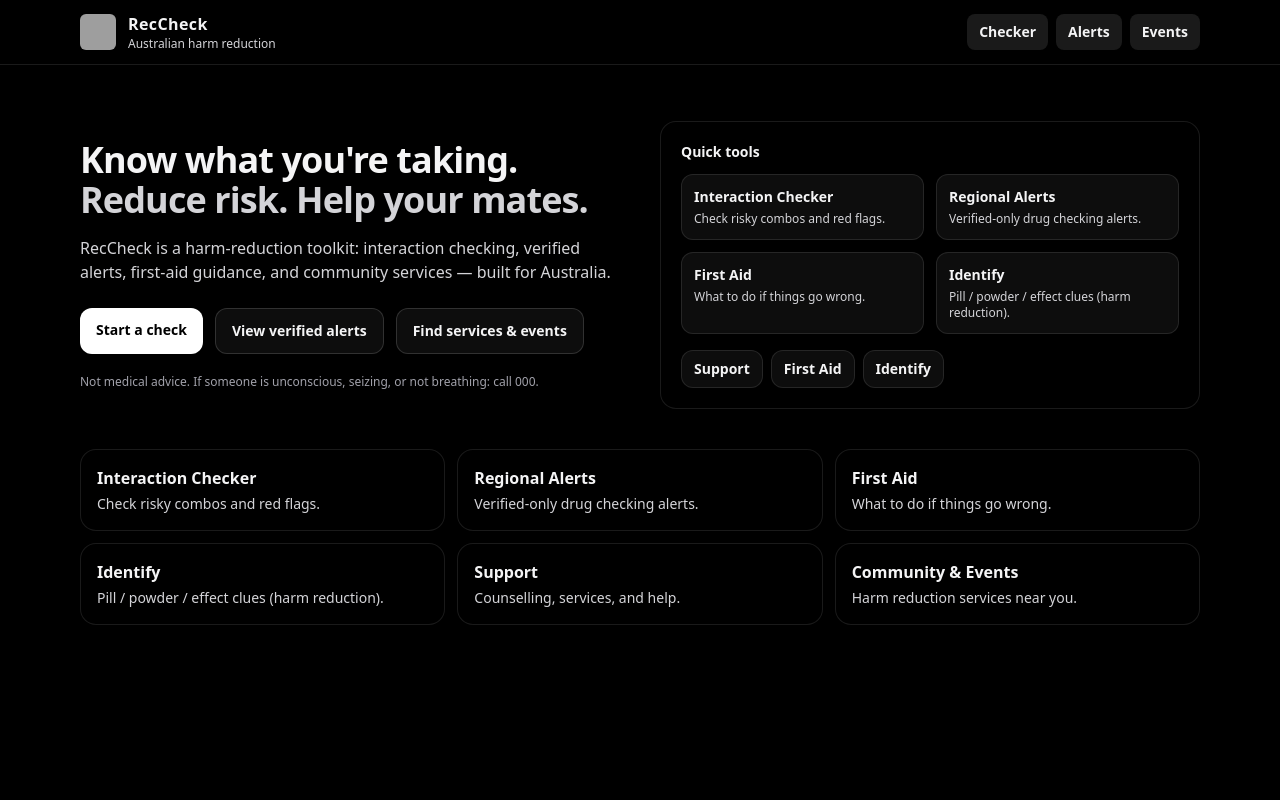
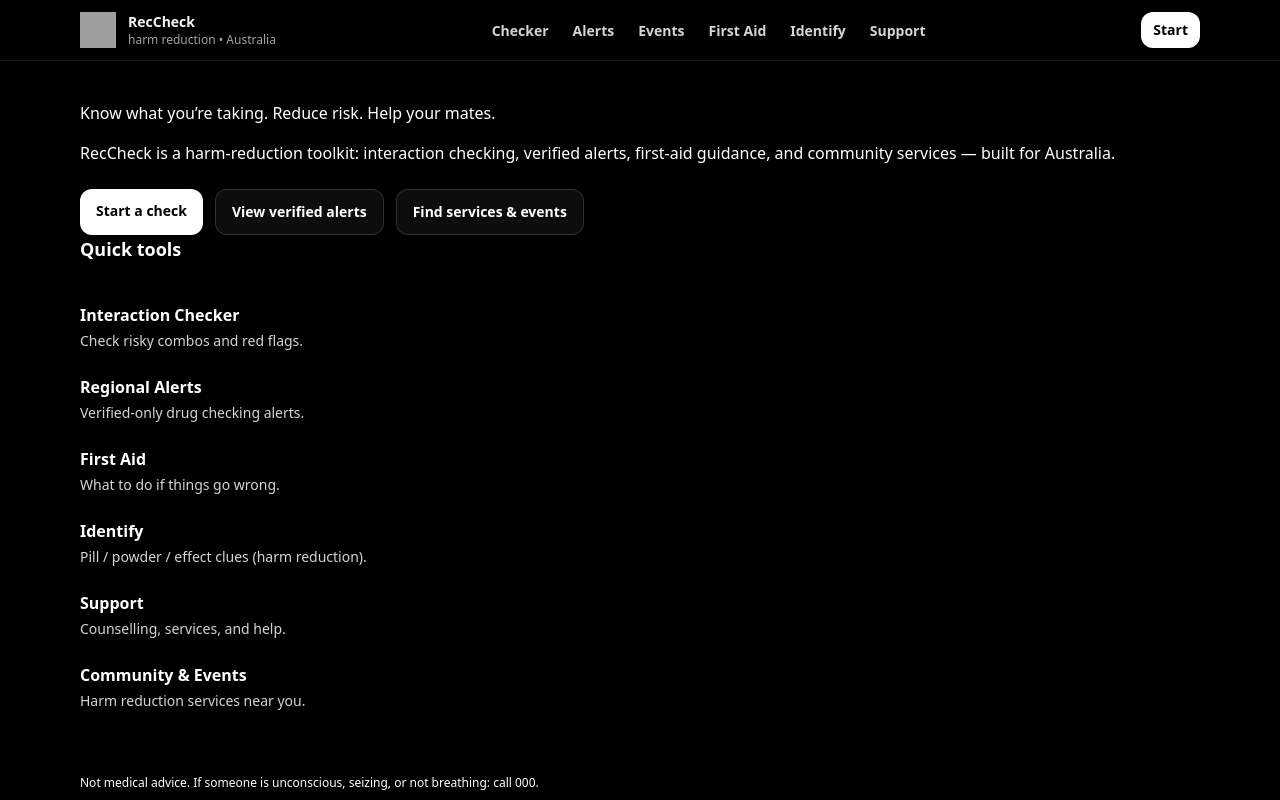
Before and after one commit to Gobbert247/reccheck, a Next.js app: page / in a window 1280 px wide. Built offline with nearby package versions, Linux system fonts and the light colour scheme; grey boxes are pictures that could not be loaded.

Commit message:
Update page.tsxUpdate homepage to use Shell component with clean design system layout

```diff
--- a/app/page.tsx
+++ b/app/page.tsx
@@ -1,64 +1,45 @@
-// app/page.tsx
+import Shell from "@/components/Shell";
 import Link from "next/link";
 
-const quickLinks = [
-  { href: "/checker", title: "Interaction Checker", desc: "Check risky combos and red flags." },
-  { href: "/alerts", title: "Regional Alerts", desc: "Verified-only drug checking alerts." },
-  { href: "/firstaid", title: "First Aid", desc: "What to do if things go wrong." },
-  { href: "/identify", title: "Identify", desc: "Pill / powder / effect clues (harm reduction)." },
-  { href: "/support", title: "Support", desc: "Counselling, services, and help." },
-  { href: "/events", title: "Community & Events", desc: "Harm reduction services near you." },
+const tools = [
+  {
+    href: "/checker",
+    title: "Interaction Checker",
+    desc: "Check risky combos and red flags.",
+  },
+  {
+    href: "/alerts",
+    title: "Regional Alerts",
+    desc: "Verified-only drug checking alerts.",
+  },
+  {
+    href: "/firstaid",
+    title: "First Aid",
+    desc: "What to do if things go wrong.",
+  },
+  {
+    href: "/identify",
+    title: "Identify",
+    desc: "Pill / powder / effect clues (harm reduction).",
+  },
+  {
+    href: "/support",
+    title: "Support",
+    desc: "Counselling, services, and help.",
+  },
+  {
+    href: "/events",
+    title: "Community & Events",
+    desc: "Harm reduction services near you.",
+  },
 ];
 
 export default function HomePage() {
   return (
-      <main className="rc-shell min-h-screen text-zinc-100">      {/* Top Bar */}
-      <header className="sticky top-0 z-50 border-b border-white/10 bg-black/40 backdrop-blur">
-        <div className="mx-auto flex w-full max-w-6xl items-center justify-between px-4 py-3">
-          <Link href="/" className="flex items-center gap-3">
-            <img
-src="/images/reccheck-logo.jpg"              alt="RecCheck"
-              className="h-9 w-9 rounded-md"
-            />
-            <div className="leading-tight">
-              <div className="text-base font-semibold tracking-wide">RecCheck</div>
-              <div className="text-xs text-zinc-300">Australian harm reduction</div>
-            </div>
-          </Link>
-
-          {/* Primary nav CTAs always visible above the fold */}
-          <nav className="flex items-center gap-2">
-            <Link
-              href="/checker"
-              className="rounded-lg bg-white/10 px-3 py-2 text-sm font-semibold hover:bg-white/15"
-            >
-              Checker
-            </Link>
-            <Link
-              href="/alerts"
-              className="rounded-lg bg-white/10 px-3 py-2 text-sm font-semibold hover:bg-white/15"
-            >
-              Alerts
-            </Link>
-            <Link
-              href="/events"
-              className="hidden rounded-lg bg-white/10 px-3 py-2 text-sm font-semibold hover:bg-white/15 sm:inline-flex"
-            >
-              Events
-            </Link>
-          </nav>
-        </div>
-      </header>
-
-      {/* Hero */}
-      <div className="mx-auto w-full max-w-6xl px-4 pt-10 sm:pt-14">
-        <div className="grid gap-10 lg:grid-cols-2 lg:items-center">
-          <div>
-            <h1 className="text-3xl font-semibold tracking-tight sm:text-4xl">
-              Know what you're taking.
-              <span className="block text-zinc-300">Reduce risk. Help your mates.</span>
-            </h1>
-            <p className="mt-4 max-w-xl text-base text-zinc-300">
+    <Shell>
+      <div className="rc-section">
+        <h1 className="rc-h1">Know what you’re taking. Reduce risk. Help your mates.</h1>
+        <p className="rc-lead mt-4">
           RecCheck is a harm-reduction toolkit: interaction checking, verified alerts,
           first-aid guidance, and community services — built for Australia.
         </p>
@@ -82,66 +63,23 @@ src="/images/reccheck-logo.jpg"              alt="RecCheck"
             Find services & events
           </Link>
         </div>
-            <p className="mt-5 text-xs text-zinc-400">
-              Not medical advice. If someone is unconscious, seizing, or not breathing: call
-              000.
-            </p>
       </div>
 
-          {/* Right side card — keeps above-the-fold visual interest without pushing content down */}
-          <div className="rounded-2xl border border-white/10 bg-black/35 p-5 shadow-sm">
-            <h2 className="text-sm font-semibold">Quick tools</h2>
-            <div className="mt-3 grid grid-cols-2 gap-3">
-              {quickLinks.slice(0, 4).map((x) => (
+      <div className="rc-section">
+        <h2 className="text-lg font-semibold">Quick tools</h2>
+        <div className="rc-grid mt-4 sm:grid-cols-2 lg:grid-cols-3">
+          {tools.map((tool) => (
             <Link
-                  key={x.href}
-                  href={x.href}
-                  className="rounded-xl border border-white/10 bg-white/5 p-3 hover:bg-white/10"
+              key={tool.href}
+              href={tool.href}
+              className="rc-card rc-card-hover p-4"
             >
-                  <div className="text-sm font-semibold">{x.title}</div>
-                  <div className="mt-1 text-xs text-zinc-300">{x.desc}</div>
+              <div className="text-base font-semibold">{tool.title}</div>
+              <div className="mt-1 text-sm text-zinc-300">{tool.desc}</div>
             </Link>
           ))}
         </div>
-            <div className="mt-4 flex gap-2">
-              <Link
-                href="/support"
-                className="rounded-xl border border-white/10 bg-white/5 px-3 py-2 text-sm font-semibold hover:bg-white/10"
-              >
-                Support
-              </Link>
-              <Link
-                href="/firstaid"
-                className="rounded-xl border border-white/10 bg-white/5 px-3 py-2 text-sm font-semibold hover:bg-white/10"
-              >
-                First Aid
-              </Link>
-              <Link
-                href="/identify"
-                className="rounded-xl border border-white/10 bg-white/5 px-3 py-2 text-sm font-semibold hover:bg-white/10"
-              >
-                Identify
-              </Link>
       </div>
-          </div>
-        </div>
-
-        {/* Below-the-fold grid (still high on the page) */}
-        <div className="mt-10 grid gap-3 sm:grid-cols-2 lg:grid-cols-3">
-          {quickLinks.map((x) => (
-            <Link
-              key={x.href}
-              href={x.href}
-              className="rounded-2xl border border-white/10 bg-black/30 p-4 hover:bg-black/40"
-            >
-              <div className="text-base font-semibold">{x.title}</div>
-              <div className="mt-1 text-sm text-zinc-300">{x.desc}</div>
-            </Link>
-          ))}
-        </div>
-
-        <div className="h-14" />
-      </div>
-    </main>
+    </Shell>
   );
 }
```
Lines whose indentation alone changed are shown as unchanged.
